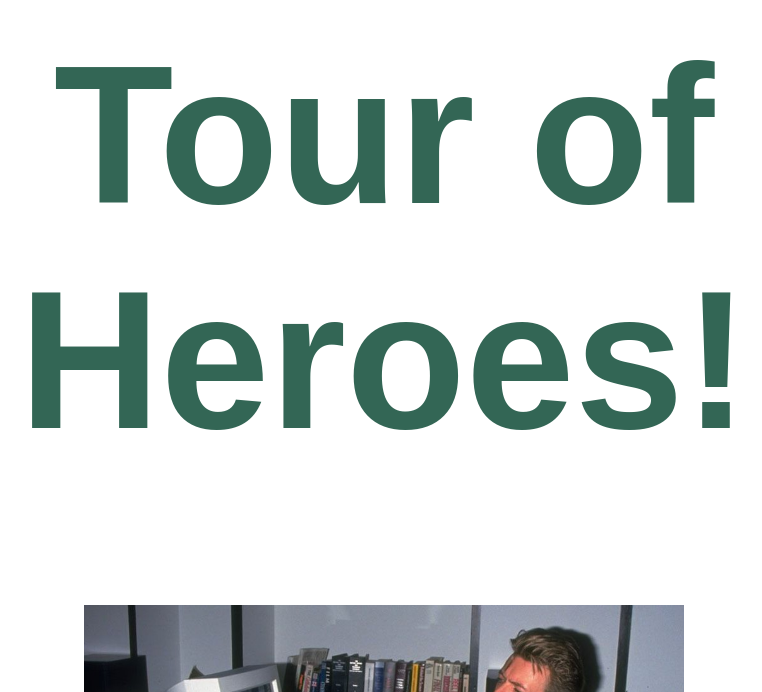
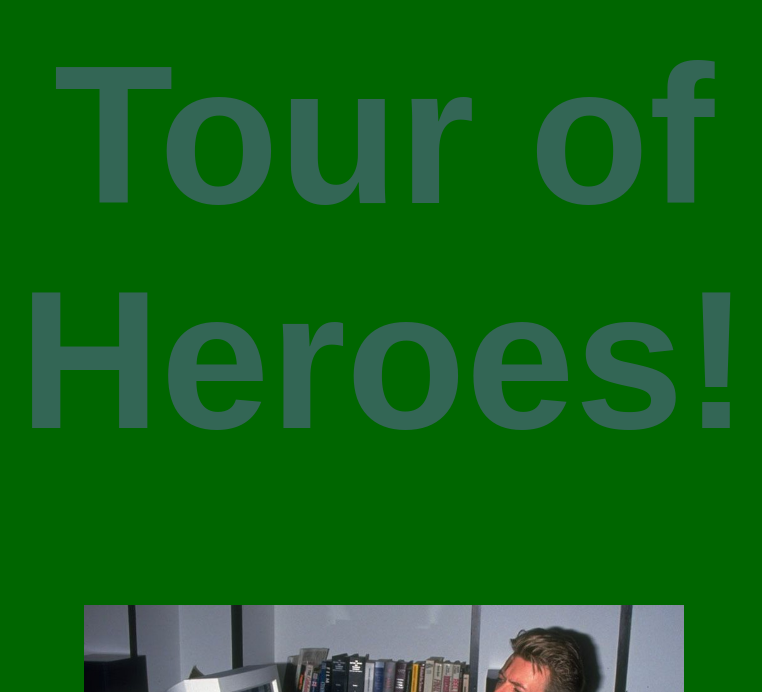
Before and after one commit to parkersmathers/angular-sandbox, an Angular app: page / in a window 1280 px wide. Shown: the part 108-800 px from the top of the page, without its empty margins (256-1018 px from the left). Built offline with nearby package versions, Linux system fonts and the light colour scheme.

Commit message:
Add some global styles

```diff
--- a/src/app/app.component.css
+++ b/src/app/app.component.css
@@ -1,5 +1,3 @@
 h1 {
-  color: #365;
-  font-family: Arial, Helvetica, sans-serif;
   font-size: 350%;
 }
--- a/src/styles.css
+++ b/src/styles.css
@@ -1 +1,22 @@
-/* You can add global styles to this file, and also import other style files */
+/* Application-wide Styles */
+h1 {
+  color: #365;
+  font-family: Arial, Helvetica, sans-serif;
+  font-size: 250%;
+}
+h2, h3 {
+  color: #444;
+  font-family: Arial, Helvetica, sans-serif;
+  font-weight: lighter;
+}
+body {
+  margin: 2em;
+}
+body, input[text], button {
+  background-color: rgb(0, 102, 0);
+  font-family: Cambria, Georgia;
+}
+/* everywhere else */
+* {
+  font-family: Arial, Helvetica, sans-serif;
+}
```
